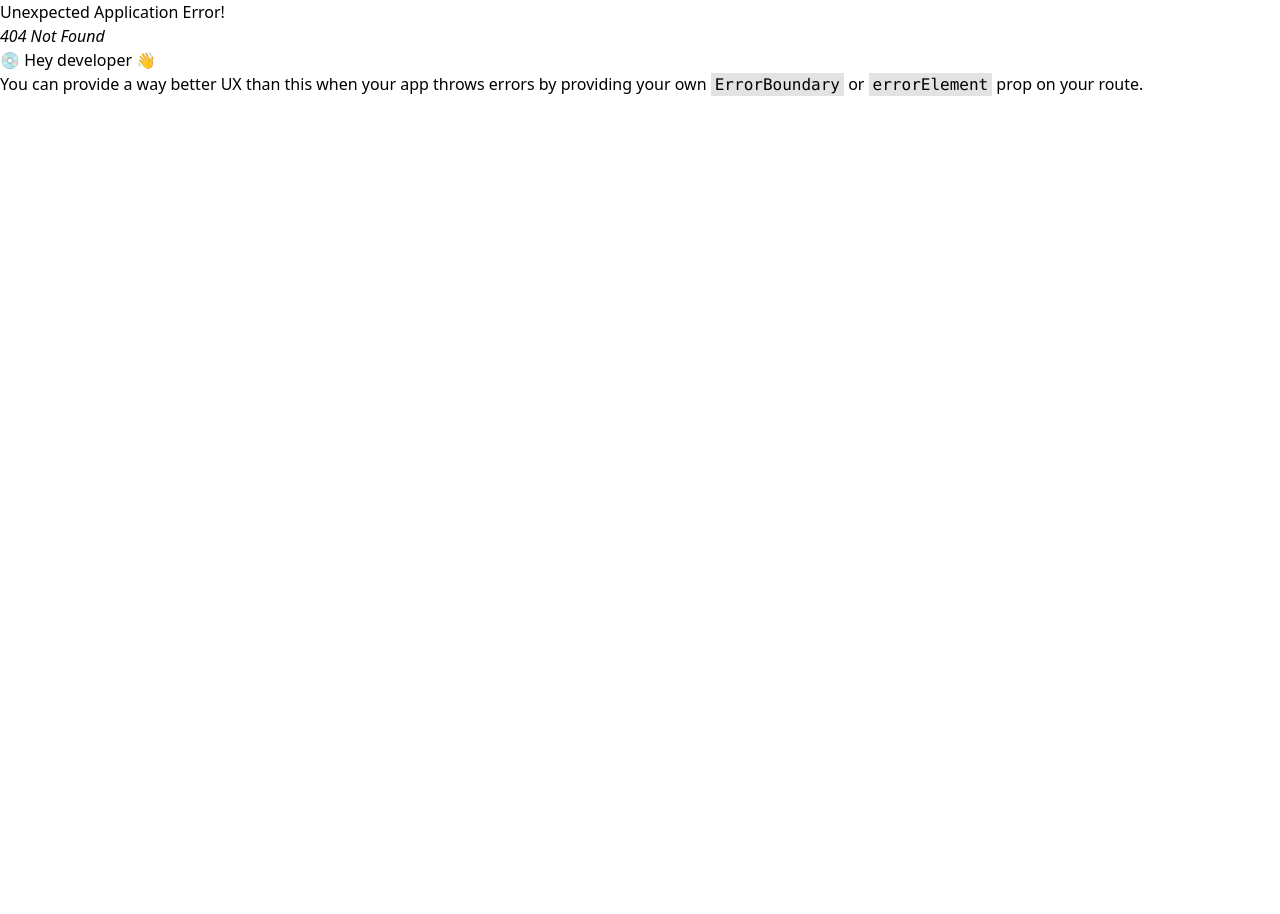
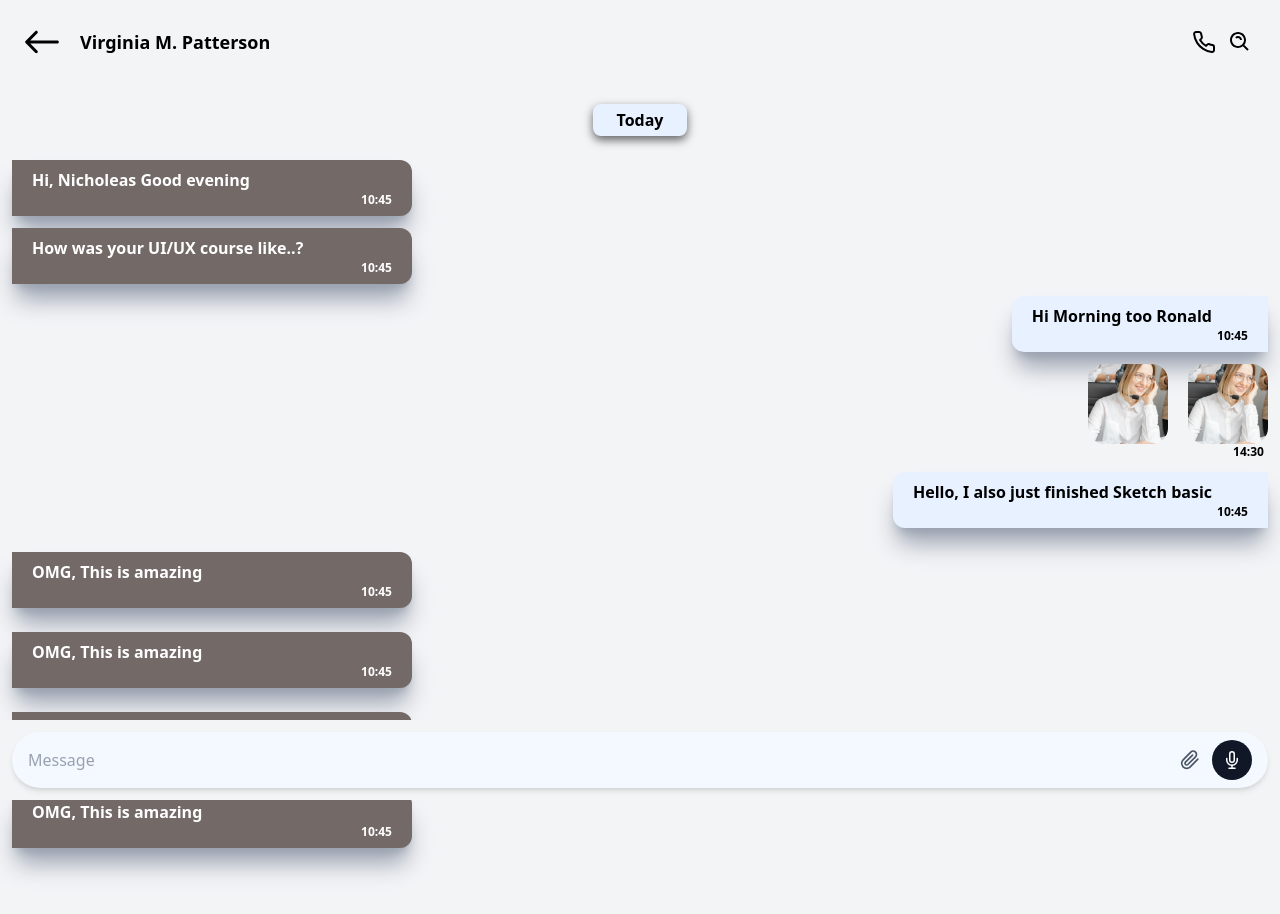
Before and after one commit to RJRYT/ServiceConnectApp, a React (Vite) app: page /chat-messeges in a window 1280 px wide. Before the commit this address had no page. Shown: the top 914 px of the page. Before the commit the page ends 800 px from the top, so only its background shows below. Built offline with nearby package versions, Linux system fonts and the light colour scheme; a web font is replaced by a local one.

Commit message:
Created chet messeges page

```diff
--- /dev/null
+++ b/src/pages/ChatsMesseges.jsx
@@ -0,0 +1,131 @@
+import React, { useState } from 'react';
+import { IoIosArrowRoundBack } from "react-icons/io";
+import { FiPhone, FiPaperclip, FiMic, FiSend } from "react-icons/fi";
+import { BiSearchAlt } from "react-icons/bi";
+import img from '../assets/servicesimage.jpg';
+
+function ChatsMessages() {
+  const [message, setMessage] = useState('');
+
+  return (
+    <div className="bg-gray-100 min-h-screen flex flex-col">
+      {/* Top Navbar */}
+      <div className="flex justify-between items-center bg-gray-100 sticky top-0 z-10 p-3">
+        <div className="flex items-center">
+          <IoIosArrowRoundBack className="text-6xl" />
+          <h1 className="text-lg font-semibold ml-2">Virginia M. Patterson</h1>
+        </div>
+        <div className="flex items-center gap-3 pr-4">
+          <FiPhone className="text-2xl" />
+          <BiSearchAlt className="text-2xl" />
+        </div>
+      </div>
+
+      {/* Chat Messages */}
+      <div className="flex-1 overflow-y-auto pb-28">
+        <div className="flex justify-center mt-5">
+          <div className="px-6 py-1 rounded-lg bg-[#E8F1FF]" style={{ boxShadow: '0 4px 10px rgba(0, 0, 0, 0.6)' }}>
+            <p className="font-semibold">Today</p>
+          </div>
+        </div>
+
+        <div className="bg-[#736A68] px-5 py-2 rounded-r-xl shadow-xl shadow-gray-400 text-white min-w-[100px] max-w-[250px] lg:max-w-[400px] ml-3 mt-6">
+          <p className="pr-9 font-semibold">Hi, Nicholeas Good evening</p>
+          <div className="flex justify-end">
+            <p className="text-xs font-bold">10:45</p>
+          </div>
+        </div>
+
+        <div className="bg-[#736A68] px-5 py-2 rounded-r-xl shadow-xl shadow-gray-400 text-white min-w-[100px] max-w-[250px] lg:max-w-[400px] ml-3 mt-3">
+          <p className="pr-9 font-semibold">How was your UI/UX course like..?</p>
+          <div className="flex justify-end">
+            <p className="text-xs font-bold">10:45</p>
+          </div>
+        </div>
+
+        <div className="flex justify-end">
+          <div className="bg-[#E8F1FF] px-5 py-2 rounded-l-xl shadow-xl shadow-gray-400 min-w-[100px] max-w-[250px] lg:max-w-[400px] mr-3 mt-3">
+            <p className="pr-9 font-semibold">Hi Morning too Ronald</p>
+            <div className="flex justify-end">
+              <p className="text-xs font-bold">10:45</p>
+            </div>
+          </div>
+        </div>
+
+        <div>
+          <div className="flex gap-5 justify-end mr-3 mt-3">
+            <div className="w-20 h-20 overflow-hidden rounded-2xl">
+              <img src={img} className="w-full h-full object-cover" alt="attachment" />
+            </div>
+            <div className="w-20 h-20 overflow-hidden rounded-2xl">
+              <img src={img} className="w-full h-full object-cover" alt="attachment" />
+            </div>
+          </div>
+          <p className="text-end text-xs font-bold mr-4">14:30</p>
+        </div>
+
+        <div className="flex justify-end">
+          <div className="bg-[#E8F1FF] px-5 py-2 rounded-l-xl shadow-xl shadow-gray-400 min-w-[100px] max-w-[250px] lg:max-w-[400px] mr-3 mt-3">
+            <p className="pr-9 font-semibold">Hello, I also just finished Sketch basic</p>
+            <div className="flex justify-end">
+              <p className="text-xs font-bold">10:45</p>
+            </div>
+          </div>
+        </div>
+
+        <div className="bg-[#736A68] px-5 py-2 rounded-r-xl shadow-xl shadow-gray-400 text-white min-w-[100px] max-w-[250px] lg:max-w-[400px] ml-3 mt-6">
+          <p className="pr-9 font-semibold">OMG, This is amazing</p>
+          <div className="flex justify-end">
+            <p className="text-xs font-bold">10:45</p>
+          </div>
+        </div>
+        <div className="bg-[#736A68] px-5 py-2 rounded-r-xl shadow-xl shadow-gray-400 text-white min-w-[100px] max-w-[250px] lg:max-w-[400px] ml-3 mt-6">
+          <p className="pr-9 font-semibold">OMG, This is amazing</p>
+          <div className="flex justify-end">
+            <p className="text-xs font-bold">10:45</p>
+          </div>
+        </div>
+        <div className="bg-[#736A68] px-5 py-2 rounded-r-xl shadow-xl shadow-gray-400 text-white min-w-[100px] max-w-[250px] lg:max-w-[400px] ml-3 mt-6">
+          <p className="pr-9 font-semibold">OMG, This is amazing</p>
+          <div className="flex justify-end">
+            <p className="text-xs font-bold">10:45</p>
+          </div>
+        </div>
+        <div className="bg-[#736A68] px-5 py-2 rounded-r-xl shadow-xl shadow-gray-400 text-white min-w-[100px] max-w-[250px] lg:max-w-[400px] ml-3 mt-6">
+          <p className="pr-9 font-semibold">OMG, This is amazing</p>
+          <div className="flex justify-end">
+            <p className="text-xs font-bold">10:45</p>
+          </div>
+        </div>
+      </div>
+
+      {/* Message Input Box */}
+      <div className="sticky bottom-0 bg-gray-100 p-3">
+        <div className="flex items-center bg-[#F4F8FF] rounded-full px-4  py-2 shadow-md transition-all duration-300">
+          <input
+            type="text"
+            placeholder="Message"
+            value={message}
+            onChange={(e) => setMessage(e.target.value)}
+            className="flex-1 bg-transparent outline-none text-gray-700 placeholder-gray-400"
+          />
+
+          {message.trim() === '' ? (
+            <div className="flex items-center gap-3">
+              <FiPaperclip className="text-xl text-gray-600 cursor-pointer" />
+              <div className="w-10 h-10 bg-gray-900 flex items-center justify-center rounded-full cursor-pointer">
+                <FiMic className="text-white text-lg" />
+              </div>
+            </div>
+          ) : (
+            <div className="w-10 h-10 bg-gray-900 flex items-center justify-center rounded-full cursor-pointer">
+              <FiSend className="text-white text-lg" />
+            </div>
+          )}
+        </div>
+      </div>
+    </div>
+  );
+}
+
+export default ChatsMessages;
--- a/src/routes/Router.jsx
+++ b/src/routes/Router.jsx
@@ -34,6 +34,7 @@ import ComplaintsList from "../pages/ComplaintsList";
 import NotificationSettings from "../pages/NotificationSettings";
 import NotificationList from "./../pages/NotificationList";
 import Editprofile from "../pages/Editprofile";
+import ChatsMesseges from "../pages/ChatsMesseges";
 
 const router = createBrowserRouter([
   {
@@ -176,6 +177,10 @@ const router = createBrowserRouter([
   {
     path: "/editprofile",
     element: <Editprofile />,
+  },
+  {
+    path: "/chat-messeges",
+    element: <ChatsMesseges/>
   }
 ]);
 
```
